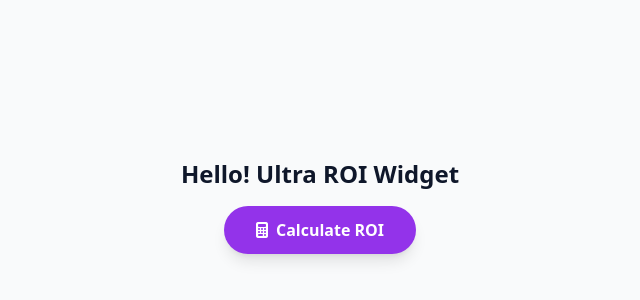
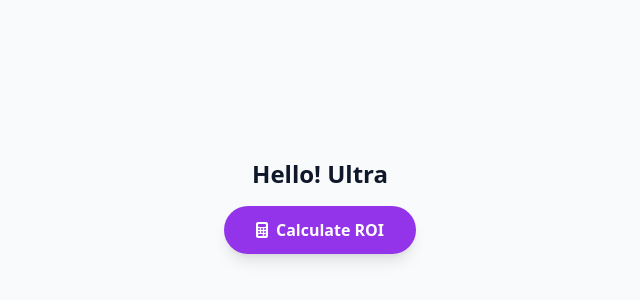
Before and after one commit to Socialeap/ROI-calculator, a plain HTML site: page index.html in a window 1280 px wide. Shown: the part 194-494 px from the top of the page, without its empty margins (320-960 px from the left). Drawn offline with nearby package versions, Linux system fonts and the light colour scheme.

Commit message:
Update header text in index.html

```diff
--- a/index.html
+++ b/index.html
@@ -67,7 +67,7 @@
 
     <!-- TRIGGER BUTTON (Example) -->
     <div class="flex flex-col items-center justify-center min-h-screen gap-4 p-4">
-        <h1 class="text-2xl font-bold text-center">Hello! Ultra ROI Widget</h1>
+        <h1 class="text-2xl font-bold text-center">Hello! Ultra</h1>
         <button onclick="openRoiCalculator()" class="bg-purple-600 hover:bg-purple-700 text-white font-bold py-3 px-8 rounded-full shadow-lg transition-transform hover:scale-105 flex items-center gap-2 active:scale-95">
             <i class="fas fa-calculator"></i> Calculate ROI
         </button>
```
